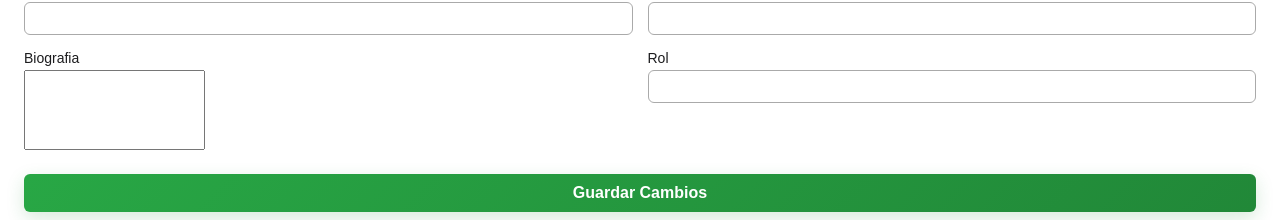
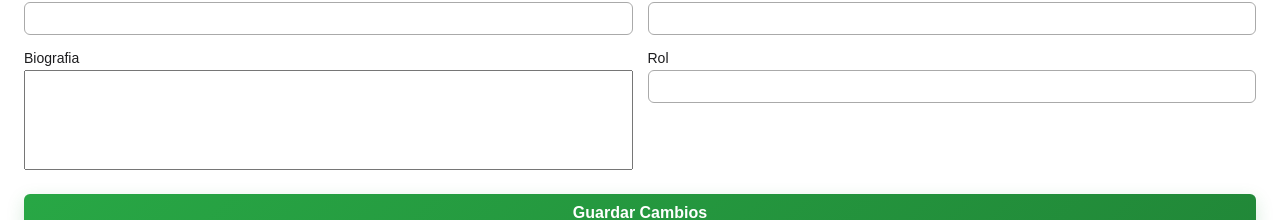
Before and after one commit to 03AvilaJ/BoteritoAppFront-end, a React (Vite) app in the folder boteritoAppFront/: page /perfil in a window 1280 px wide. Shown: the part 204-424 px from the top of the page. Built offline with nearby package versions, Linux system fonts and the light colour scheme; no server answers; a small style sheet from the web is missing.

Commit message:
cambioshoy

```diff
--- a/boteritoAppFront/src/pages/Perfil.css
+++ b/boteritoAppFront/src/pages/Perfil.css
@@ -326,3 +326,12 @@ html, body, #root {
   width: 100%;
   box-sizing: border-box;
 }
+
+.biografia-textarea {
+  width: 100%;          /* ocupar el mismo ancho que los otros inputs */
+  resize: none;         /* opcional: desactivar redimensionado manual */
+  overflow-y: auto;     /* mostrar scroll vertical cuando el texto exceda */
+  min-height: 100px;    /* altura mínima */
+  max-height: 200px;    /* altura máxima antes de scroll */
+  box-sizing: border-box; /* incluir padding/border en el cálculo del ancho */
+}
--- a/boteritoAppFront/src/pages/RegistrarObra.jsx
+++ b/boteritoAppFront/src/pages/RegistrarObra.jsx
@@ -236,8 +236,8 @@ const RegistrarObra = () => {
 
           {step === 2 && (
             <>
-              <input type="number" name="alto" placeholder="Alto cm" value={obra.alto} onChange={handleChange} />
-              <input type="number" name="ancho" placeholder="Ancho cm" value={obra.ancho} onChange={handleChange} />
+              <input type="number" name="alto" placeholder="Alto cm" value={obra.alto} onChange={handleChange} min="0"/>
+              <input type="number" name="ancho" placeholder="Ancho cm" value={obra.ancho} onChange={handleChange} min="0"/>
               <textarea name="mensajeObra" placeholder="Mensaje que le transmite de la obra" value={obra.mensajeObra} onChange={handleChange} />
 
               <select name="tipoMural" value={obra.tipoMural} onChange={handleChange} required>
```
